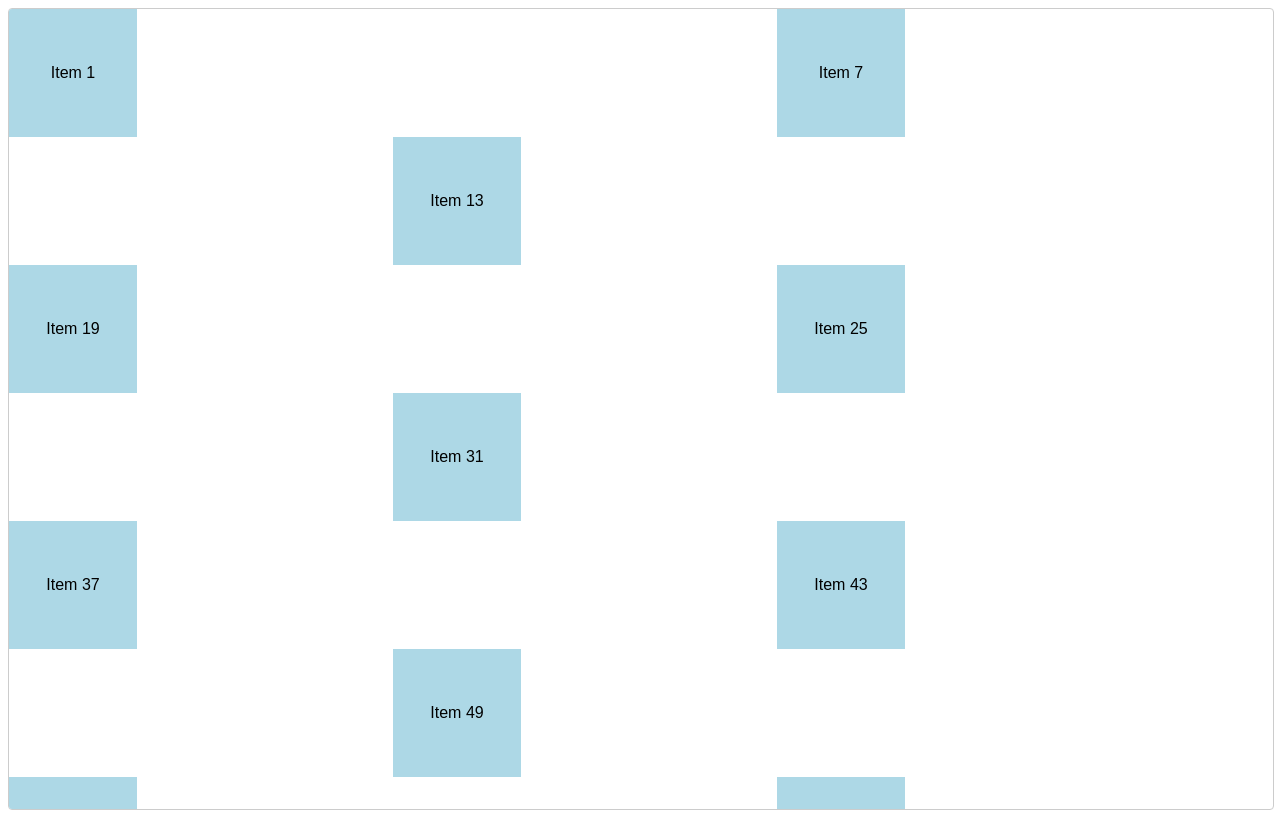
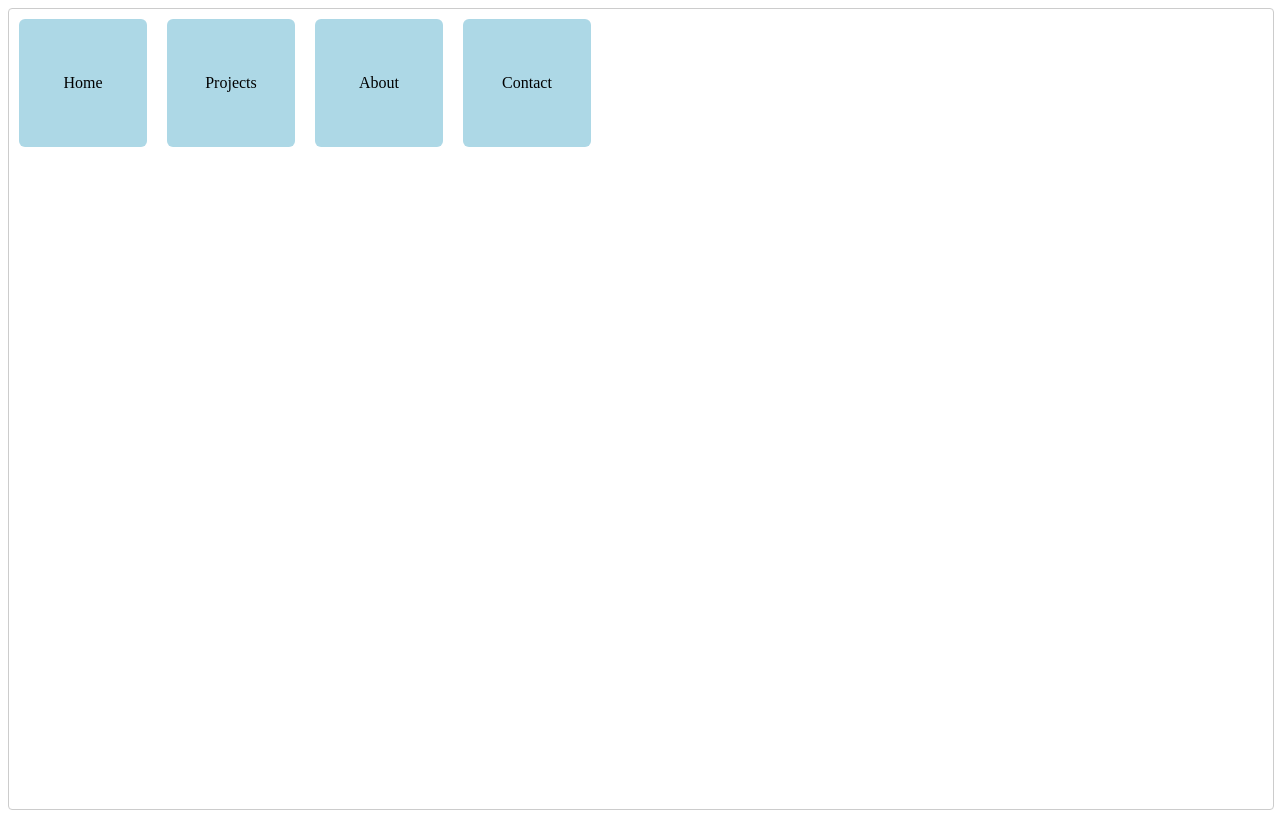
Before and after one commit to osvald-code/osvald-profile, an Angular app: page / in a window 1280 px wide. Built offline with nearby package versions, Linux system fonts and the light colour scheme.

Commit message:
grid tiles refined

```diff
--- a/src/app/app.html
+++ b/src/app/app.html
@@ -1,15 +1,16 @@
 <body>
   <div class="gridlist"
     cdkDropList
-    [cdkDropListSortingDisabled]="isDisabled()"
+    [cdkDropListSortingDisabled]="true"
     cdkDropListOrientation="mixed"
     (cdkDropListDropped)="onDropped($event)"
     >
-    @for (item of items(); track item.id) {
+    @for (tiles of items(); track tiles.id) {
       <expandable-tile
-        [title]="item.title"
-        [id]="item.id"
-        [style.opacity]="item.id % 6 === 0 ? 1 : 0"
+        [title]="tiles.title"
+        [id]="tiles.id"
+        [style.opacity]="tiles.title==='' ? 0 : 1"
+        cdkDragDisabled="tiles.title==='' ? true : false"
       />
     }
   </div>
--- a/src/app/app.scss
+++ b/src/app/app.scss
@@ -6,29 +6,12 @@ body{
 
 
 .gridlist {
-  // display: flex;
-  // flex-wrap: wrap;
+  display: flex;
+  flex-wrap: wrap;
   width: 100%;
   max-width: 100%;
-  //gap: 15px;
-  //padding: 15px;
   border: solid 1px #ccc;
   height: 100%;
   border-radius: 4px;
   overflow: hidden;
 }
-
-
-
-.cdk-drag-preview {
-  box-sizing: border-box;
-  border-radius: 4px;
-  box-shadow:
-    0 5px 5px -3px rgba(0, 0, 0, 0.2),
-    0 8px 10px 1px rgba(0, 0, 0, 0.14),
-    0 3px 14px 2px rgba(0, 0, 0, 0.12);
-}
-
-.cdk-drag-animating {
-  transition: transform 750ms cubic-bezier(0, 0, 0.2, 1);
-}
--- a/src/app/app.ts
+++ b/src/app/app.ts
@@ -9,9 +9,24 @@ import { CdkDrag, CdkDragDrop, CdkDropList } from '@angular/cdk/drag-drop';
   styleUrl: './app.scss'
 })
 export class App {
+
+  private readonly startingTitles = [
+    "Home",
+    "Projects",
+    "About",
+    "Contact"
+  ];
+
   protected readonly title = signal('osvald-profile');
-  items = signal(new Array<number>(200).fill(0).map((_, i) => ({ id: i, title: `Item ${i + 1}` })));
-  isDisabled = signal(true);
+  items = signal(
+      Array.from({ length: 200 }, (_, i) => ({
+      id: i,
+      title: this.startingTitles[i] ?? ''
+    }))
+  );
+
+
+
 
   onDropped(event: CdkDragDrop<{id:number; title:string}[]>) {
     const draggedElement = event.item.element.nativeElement;
--- a/src/app/expandable-tile/expandable-tile.html
+++ b/src/app/expandable-tile/expandable-tile.html
@@ -1,8 +1,12 @@
-<!-- <div cdkDrag> -->
-    <button cdkDrag class="grid-button" type="button" (dblclick)="resizeElement()" [style.width]="width" [style.height]="height" [attr.data-grid-item-id]="id">
-        {{title()}}
-        <button *cdkDragPlaceholder [style.width]="INITIAL_WIDTH" [style.height]="INITIAL_WIDTH" class="grid-button hidden-placeholder">
+    <div cdkDrag class="grid-button" [attr.data-grid-item-id]="id" [cdkDragDisabled]="title()===''" [style.cursor]="title()==='' ? 'default' : 'pointer'">
+         <!-- this is the actual content of the tile -->
+        <div [style.width]="width" [style.height]="height" class="tile-content" >
             {{title()}}
-        </button>
-    </button>
-<!-- </div> -->
+        </div>
+        <!-- this is the placeholder for the dragged element while it's dragged -->
+        <div *cdkDragPlaceholder class="grid-button hidden-placeholder">
+            <div [style.width]="INITIAL_WIDTH" [style.height]="INITIAL_WIDTH" class="tile-content hidden-placeholder" >
+            {{title()}}
+        </div>
+        </div>
+    </div>
--- a/src/app/expandable-tile/expandable-tile.scss
+++ b/src/app/expandable-tile/expandable-tile.scss
@@ -1,24 +1,47 @@
+.tile-content {
+    background-color: lightblue;
+    display: flex;
+    align-items: center;
+    justify-content: center;
+    border-radius: 6px;
+    &.hidden-placeholder {
+        opacity: 0.7;
+        background-color: lightpink;
+    }
+    margin: 10px;
+}
 .grid-button{
-    background-color: lightblue;
     border: none;
-    //padding: 10px 20px;
     text-align: center;
     text-decoration: none;
     display: inline-block;
-    //gap: 100px;
     font-size: 16px;
-    //margin: 4px 2px;
-    cursor: pointer;
-    transition: width 0.3s ease, height 0.3s ease; /* Optional: smooth animation */
+
 
 }
 .grid-button:hover {
-    background-color: deepskyblue;
+    .tile-content {
+        background-color: deepskyblue;
+    }
 }
 
-.hidden-placeholder {
-    opacity: 0;
+:host{
+    display: inline-block;
     margin: 0;
-    padding: 0;
-    background-color: black;
 }
+
+.cdk-drag-preview {
+    .tile-content{
+    box-sizing:content-box;
+    border-radius: 6px;
+    opacity: 0.8;
+    box-shadow:
+        0 5px 5px -3px rgba(55, 47, 47, 0.2),
+        0 8px 10px 1px rgba(0, 0, 0, 0.14),
+        0 3px 14px 2px rgba(0, 0, 0, 0.12);
+    }
+}
+
+//.grid-button.cdk-drag-animating {
+//  transition: transform 50ms cubic-bezier(0, 0, 0.2, 1);
+//}
--- a/src/app/expandable-tile/expandable-tile.ts
+++ b/src/app/expandable-tile/expandable-tile.ts
@@ -10,7 +10,7 @@ import {CdkDrag, CdkDragPlaceholder} from '@angular/cdk/drag-drop';
 
 
 export class ExpandableTile {
-  public title = input<string>('default');
+  public title = input<string>('');
   @Input() id:number =0;
 
   readonly INITIAL_WIDTH = '128px';
```
